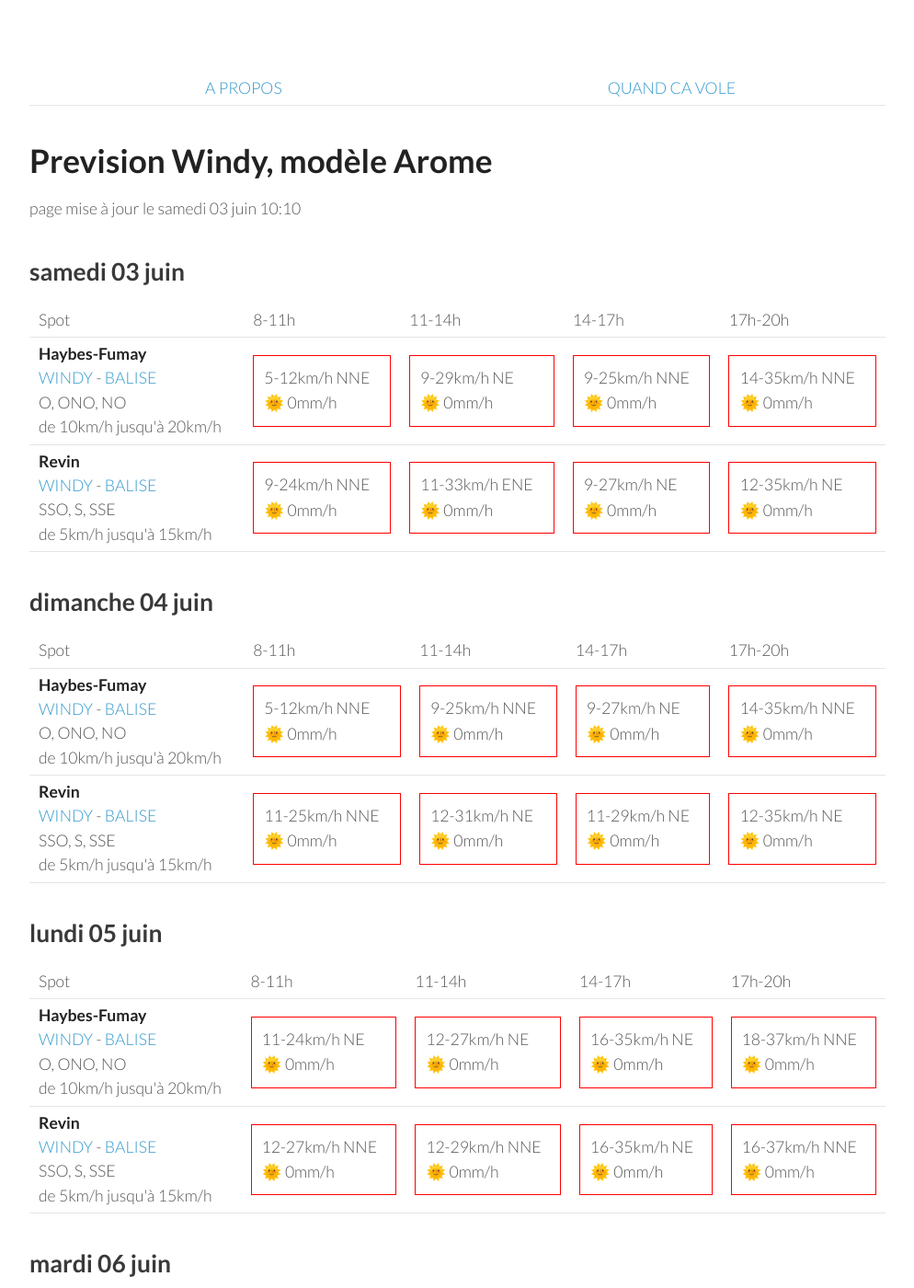
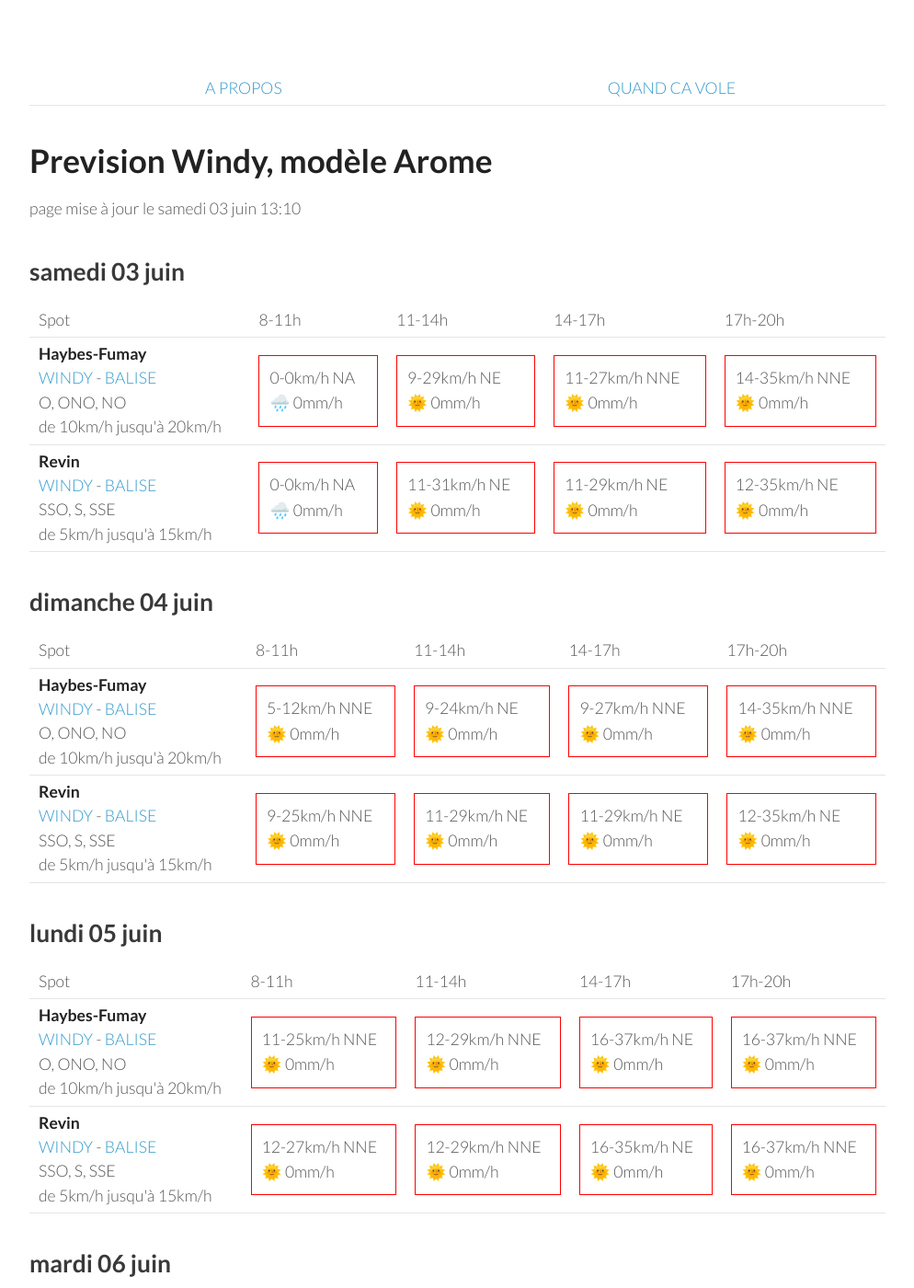
Before and after one commit to parapente-dans-le-nord/parapente-dans-le-nord.github.io, a Jekyll site: the page built from ardennes.markdown, in a window 1280 px wide and 1400 px high. Shown: the whole window at 92% size, without its empty margins (26-1020 px from the left). Built offline with Jekyll 4.4.1, drawn with Linux system fonts in a browser that asks for light colours; some of the changed text lies outside the part shown.

Commit message:
update index.markdown

```diff
--- a/ardennes.markdown
+++ b/ardennes.markdown
@@ -7,7 +7,7 @@ title:  "Tous les spots"
 {: .links}
 
 # Prevision Windy, modèle Arome
-page mise à jour le samedi 03 juin 10:10
+page mise à jour le samedi 03 juin 13:10
 
 ## samedi 03 juin
 
@@ -24,21 +24,19 @@ page mise à jour le samedi 03 juin 10:10
 <tr>
         <td><strong>Haybes-Fumay</strong><br><a href="https://windy.com/49.998/4.715?49.913,4.738,10">WINDY</a> - <span class=""><a href="http://www.balisemeteo.com/balise.php?idBalise=104">BALISE</a> </span><br> <span class="vent-favorable">O, ONO, NO</span><br><span class="force-vent">de 10km/h jusqu'à 20km/h</span> </td>
 
-            <td><div class="not-flyable"><p>5-12km/h NNE</p><p>🌞 0mm/h</p></div></td>
+            <td><div class="not-flyable"><p>0-0km/h NA</p><p>🌧️ 0mm/h</p></div></td>
             <td><div class="not-flyable"><p>9-29km/h NE</p><p>🌞 0mm/h</p></div></td>
-            <td><div class="not-flyable"><p>9-25km/h NNE</p><p>🌞 0mm/h</p></div></td>
+            <td><div class="not-flyable"><p>11-27km/h NNE</p><p>🌞 0mm/h</p></div></td>
             <td><div class="not-flyable"><p>14-35km/h NNE</p><p>🌞 0mm/h</p></div></td>
-
 
     </tr>
 <tr>
         <td><strong>Revin</strong><br><a href="https://windy.com/49.948/4.625?49.543,4.625,8">WINDY</a> - <span class=""><a href="http://www.balisemeteo.com/balise.php?idBalise=5019">BALISE</a> </span><br> <span class="vent-favorable">SSO, S, SSE</span><br><span class="force-vent">de 5km/h jusqu'à 15km/h</span> </td>
 
-            <td><div class="not-flyable"><p>9-24km/h NNE</p><p>🌞 0mm/h</p></div></td>
-            <td><div class="not-flyable"><p>11-33km/h ENE</p><p>🌞 0mm/h</p></div></td>
-            <td><div class="not-flyable"><p>9-27km/h NE</p><p>🌞 0mm/h</p></div></td>
+            <td><div class="not-flyable"><p>0-0km/h NA</p><p>🌧️ 0mm/h</p></div></td>
+            <td><div class="not-flyable"><p>11-31km/h NE</p><p>🌞 0mm/h</p></div></td>
+            <td><div class="not-flyable"><p>11-29km/h NE</p><p>🌞 0mm/h</p></div></td>
             <td><div class="not-flyable"><p>12-35km/h NE</p><p>🌞 0mm/h</p></div></td>
-
 
     </tr>
 
@@ -61,8 +59,8 @@ page mise à jour le samedi 03 juin 10:10
         <td><strong>Haybes-Fumay</strong><br><a href="https://windy.com/49.998/4.715?49.913,4.738,10">WINDY</a> - <span class=""><a href="http://www.balisemeteo.com/balise.php?idBalise=104">BALISE</a> </span><br> <span class="vent-favorable">O, ONO, NO</span><br><span class="force-vent">de 10km/h jusqu'à 20km/h</span> </td>
 
             <td><div class="not-flyable"><p>5-12km/h NNE</p><p>🌞 0mm/h</p></div></td>
-            <td><div class="not-flyable"><p>9-25km/h NNE</p><p>🌞 0mm/h</p></div></td>
-            <td><div class="not-flyable"><p>9-27km/h NE</p><p>🌞 0mm/h</p></div></td>
+            <td><div class="not-flyable"><p>9-24km/h NE</p><p>🌞 0mm/h</p></div></td>
+            <td><div class="not-flyable"><p>9-27km/h NNE</p><p>🌞 0mm/h</p></div></td>
             <td><div class="not-flyable"><p>14-35km/h NNE</p><p>🌞 0mm/h</p></div></td>
 
 
@@ -70,8 +68,8 @@ page mise à jour le samedi 03 juin 10:10
 <tr>
         <td><strong>Revin</strong><br><a href="https://windy.com/49.948/4.625?49.543,4.625,8">WINDY</a> - <span class=""><a href="http://www.balisemeteo.com/balise.php?idBalise=5019">BALISE</a> </span><br> <span class="vent-favorable">SSO, S, SSE</span><br><span class="force-vent">de 5km/h jusqu'à 15km/h</span> </td>
 
-            <td><div class="not-flyable"><p>11-25km/h NNE</p><p>🌞 0mm/h</p></div></td>
-            <td><div class="not-flyable"><p>12-31km/h NE</p><p>🌞 0mm/h</p></div></td>
+            <td><div class="not-flyable"><p>9-25km/h NNE</p><p>🌞 0mm/h</p></div></td>
+            <td><div class="not-flyable"><p>11-29km/h NE</p><p>🌞 0mm/h</p></div></td>
             <td><div class="not-flyable"><p>11-29km/h NE</p><p>🌞 0mm/h</p></div></td>
             <td><div class="not-flyable"><p>12-35km/h NE</p><p>🌞 0mm/h</p></div></td>
 
@@ -96,10 +94,10 @@ page mise à jour le samedi 03 juin 10:10
 <tr>
         <td><strong>Haybes-Fumay</strong><br><a href="https://windy.com/49.998/4.715?49.913,4.738,10">WINDY</a> - <span class=""><a href="http://www.balisemeteo.com/balise.php?idBalise=104">BALISE</a> </span><br> <span class="vent-favorable">O, ONO, NO</span><br><span class="force-vent">de 10km/h jusqu'à 20km/h</span> </td>
 
-            <td><div class="not-flyable"><p>11-24km/h NE</p><p>🌞 0mm/h</p></div></td>
-            <td><div class="not-flyable"><p>12-27km/h NE</p><p>🌞 0mm/h</p></div></td>
-            <td><div class="not-flyable"><p>16-35km/h NE</p><p>🌞 0mm/h</p></div></td>
-            <td><div class="not-flyable"><p>18-37km/h NNE</p><p>🌞 0mm/h</p></div></td>
+            <td><div class="not-flyable"><p>11-25km/h NNE</p><p>🌞 0mm/h</p></div></td>
+            <td><div class="not-flyable"><p>12-29km/h NNE</p><p>🌞 0mm/h</p></div></td>
+            <td><div class="not-flyable"><p>16-37km/h NE</p><p>🌞 0mm/h</p></div></td>
+            <td><div class="not-flyable"><p>16-37km/h NNE</p><p>🌞 0mm/h</p></div></td>
 
 
     </tr>
@@ -142,10 +140,10 @@ page mise à jour le samedi 03 juin 10:10
 <tr>
         <td><strong>Haybes-Fumay</strong><br><a href="https://windy.com/49.998/4.715?49.913,4.738,10">WINDY</a> - <span class=""><a href="http://www.balisemeteo.com/balise.php?idBalise=104">BALISE</a> </span><br> <span class="vent-favorable">O, ONO, NO</span><br><span class="force-vent">de 10km/h jusqu'à 20km/h</span> </td>
 
-            <td><div class="not-flyable"><p>14-31km/h NE</p><p>🌞 0mm/h</p></div></td>
+            <td><div class="not-flyable"><p>16-33km/h NE</p><p>🌞 0mm/h</p></div></td>
             <td><div class="not-flyable"><p>14-33km/h NNE</p><p>🌞 0mm/h</p></div></td>
-            <td><div class="not-flyable"><p>14-35km/h NE</p><p>🌞 0mm/h</p></div></td>
-            <td><div class="not-flyable"><p>16-35km/h NNE</p><p>🌞 0mm/h</p></div></td>
+            <td><div class="not-flyable"><p>12-33km/h NE</p><p>🌞 0mm/h</p></div></td>
+            <td><div class="not-flyable"><p>12-31km/h NE</p><p>🌞 0mm/h</p></div></td>
 
 
     </tr>
@@ -178,10 +176,10 @@ page mise à jour le samedi 03 juin 10:10
 <tr>
         <td><strong>Haybes-Fumay</strong><br><a href="https://windy.com/49.998/4.715?49.913,4.738,10">WINDY</a> - <span class=""><a href="http://www.balisemeteo.com/balise.php?idBalise=104">BALISE</a> </span><br> <span class="vent-favorable">O, ONO, NO</span><br><span class="force-vent">de 10km/h jusqu'à 20km/h</span> </td>
 
-            <td><div class="not-flyable"><p>14-33km/h NE</p><p>🌞 0mm/h</p></div></td>
+            <td><div class="not-flyable"><p>14-31km/h NE</p><p>🌞 0mm/h</p></div></td>
+            <td><div class="not-flyable"><p>12-31km/h NNE</p><p>🌞 0mm/h</p></div></td>
             <td><div class="not-flyable"><p>14-33km/h NNE</p><p>🌞 0mm/h</p></div></td>
-            <td><div class="not-flyable"><p>16-37km/h NNE</p><p>🌞 0mm/h</p></div></td>
-            <td><div class="not-flyable"><p>16-37km/h NNE</p><p>🌞 0mm/h</p></div></td>
+            <td><div class="not-flyable"><p>14-33km/h NNE</p><p>🌞 0mm/h</p></div></td>
 
 
     </tr>
@@ -202,6 +200,16 @@ page mise à jour le samedi 03 juin 10:10
       <td>17h-20h</td>
     </tr>
 <tr>
+        <td><strong>Haybes-Fumay</strong><br><a href="https://windy.com/49.998/4.715?49.913,4.738,10">WINDY</a> - <span class=""><a href="http://www.balisemeteo.com/balise.php?idBalise=104">BALISE</a> </span><br> <span class="vent-favorable">O, ONO, NO</span><br><span class="force-vent">de 10km/h jusqu'à 20km/h</span> </td>
+
+            <td><div class="not-flyable"><p>7-18km/h NE</p><p>🌞 0mm/h</p></div></td>
+            <td><div class="not-flyable"><p>9-22km/h NE</p><p>🌞 0mm/h</p></div></td>
+            <td><div class="not-flyable"><p>12-29km/h ENE</p><p>🌞 0mm/h</p></div></td>
+            <td><div class="not-flyable"><p>18-37km/h NE</p><p>🌞 0mm/h</p></div></td>
+
+
+    </tr>
+<tr>
         <td><strong>Revin</strong><br><a href="https://windy.com/49.948/4.625?49.543,4.625,8">WINDY</a> - <span class=""><a href="http://www.balisemeteo.com/balise.php?idBalise=5019">BALISE</a> </span><br> <span class="vent-favorable">SSO, S, SSE</span><br><span class="force-vent">de 5km/h jusqu'à 15km/h</span> </td>
 
             <td><div class="not-flyable"><p>9-18km/h NE</p><p>🌞 0mm/h</p></div></td>
```
